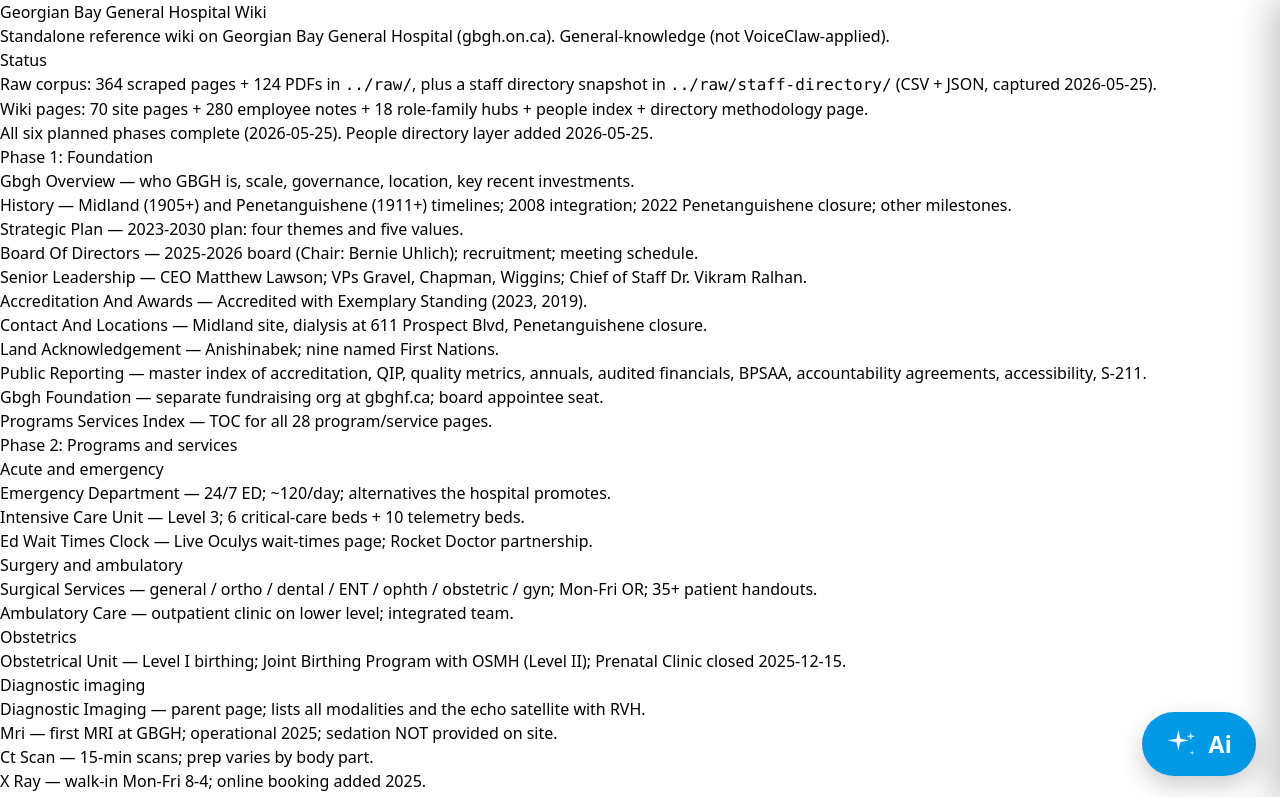
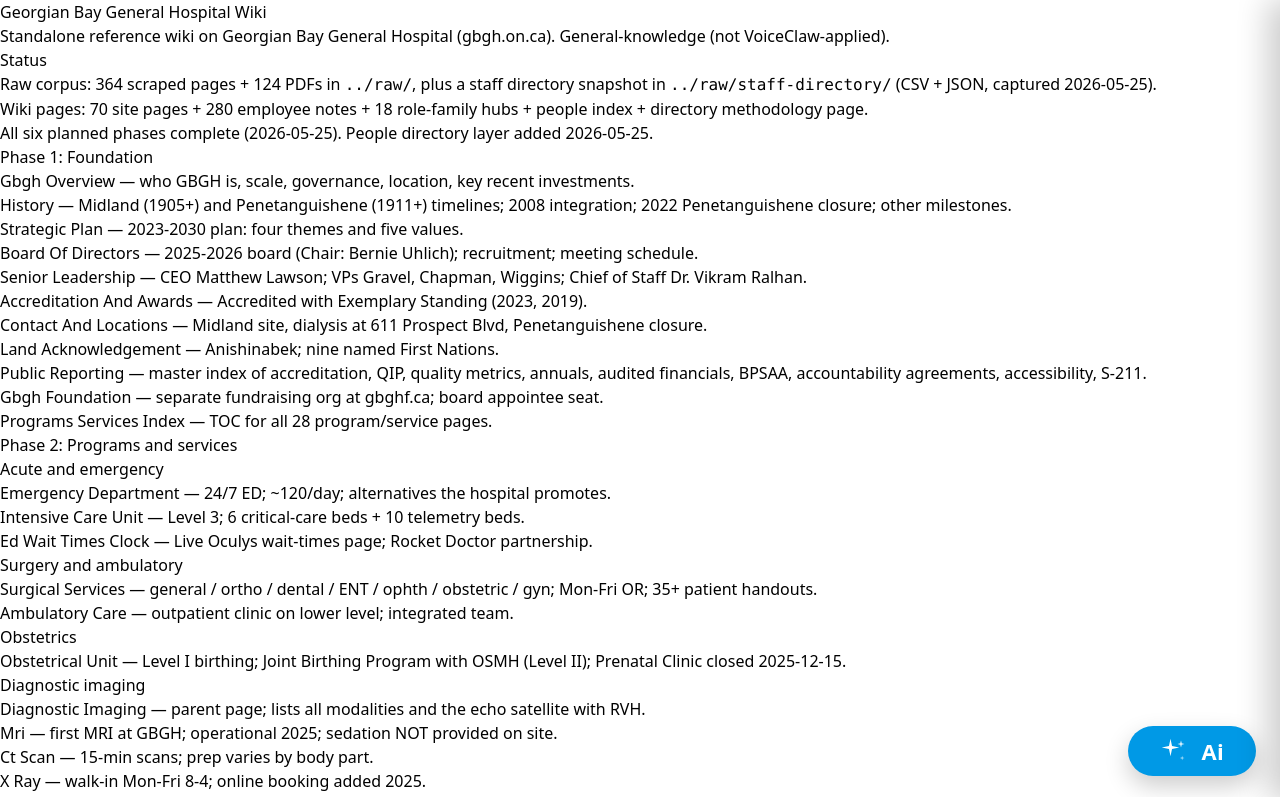
Before and after one commit to ianpilon/GBGH-Wiki-Site, a Next.js app: page / in a window 1280 px wide. Shown: the top 797 px of the page. Built offline with nearby package versions, Linux system fonts and the light colour scheme.

Commit message:
FAB: flatter wider pill shape (50px tall, more horizontal padding)

```diff
--- a/src/components/WikiChat.jsx
+++ b/src/components/WikiChat.jsx
@@ -138,8 +138,8 @@
           position: 'fixed',
           right: 'calc(24px + env(safe-area-inset-right))',
           bottom: 'calc(24px + env(safe-area-inset-bottom))',
-          padding: '14px 24px',
-          height: '64px',
+          padding: '10px 32px',
+          height: '50px',
           borderRadius: '9999px',
           background:
             'hsl(var(--nextra-primary-hue, 200) var(--nextra-primary-saturation, 100%) var(--nextra-primary-lightness, 45%))',
@@ -147,14 +147,14 @@
           boxShadow: '0 10px 25px rgba(0,0,0,0.20)',
           display: open ? 'none' : 'flex',
           alignItems: 'center',
-          gap: '10px',
+          gap: '14px',
           cursor: 'pointer',
           zIndex: 60,
           border: 'none',
           fontFamily: 'inherit',
         }}
       >
-        <svg width="33" height="33" viewBox="0 0 24 24" fill="currentColor" aria-hidden="true">
+        <svg width="28" height="28" viewBox="0 0 24 24" fill="currentColor" aria-hidden="true">
           {/* Big 4-point sparkle, slightly left of center */}
           <path d="M9 1.5 L10.3 7.7 16.5 9 10.3 10.3 9 16.5 7.7 10.3 1.5 9 7.7 7.7 Z" />
           {/* Smaller sparkle, upper right */}
@@ -162,7 +162,7 @@
           {/* Tiny sparkle, lower right */}
           <path d="M19 16 L19.4 17.6 21 18 19.4 18.4 19 20 18.6 18.4 17 18 18.6 17.6 Z" opacity="0.7" />
         </svg>
-        <span style={{ fontWeight: 600, fontSize: '23px', letterSpacing: '0.3px', lineHeight: 1 }}>Ai</span>
+        <span style={{ fontWeight: 700, fontSize: '22px', letterSpacing: '0.3px', lineHeight: 1 }}>Ai</span>
       </button>
 
       {open && (
```
